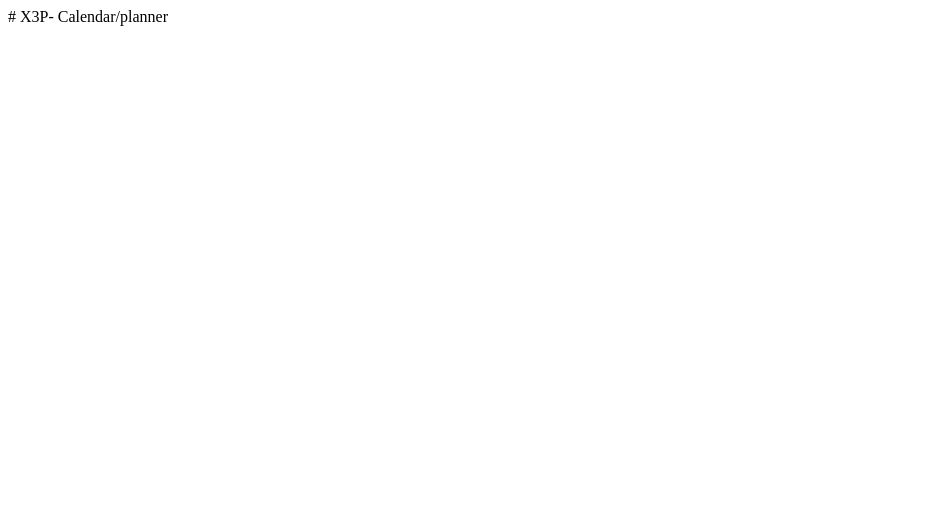
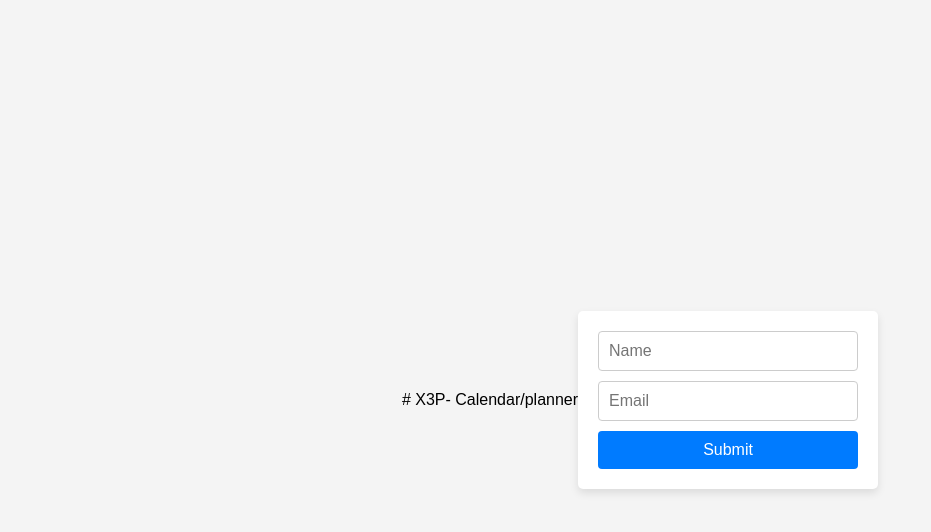
Before and after one commit to Gracerosen/X3P-, a plain HTML site: page Index.html in a window 1280 px wide. Shown: the whole page, without its empty margins (0-931 px from the left). Drawn offline with Linux system fonts and the light colour scheme.

Commit message:
Index.html

```diff
--- a/Index.html
+++ b/Index.html
@@ -1,2 +1,13 @@
 # X3P-
 Calendar/planner
+<form id="userForm">
+  <input type="text" id="name" placeholder="Name" required />
+  <input type="email" id="email" placeholder="Email" required />
+  <button type="submit">Submit</button>
+</form>
+
+<link rel="stylesheet" href="styles.css">
+
+<div id="message"></div>
+
+<script src="script.js"></script> <!-- Link to your JavaScript file -->
```
